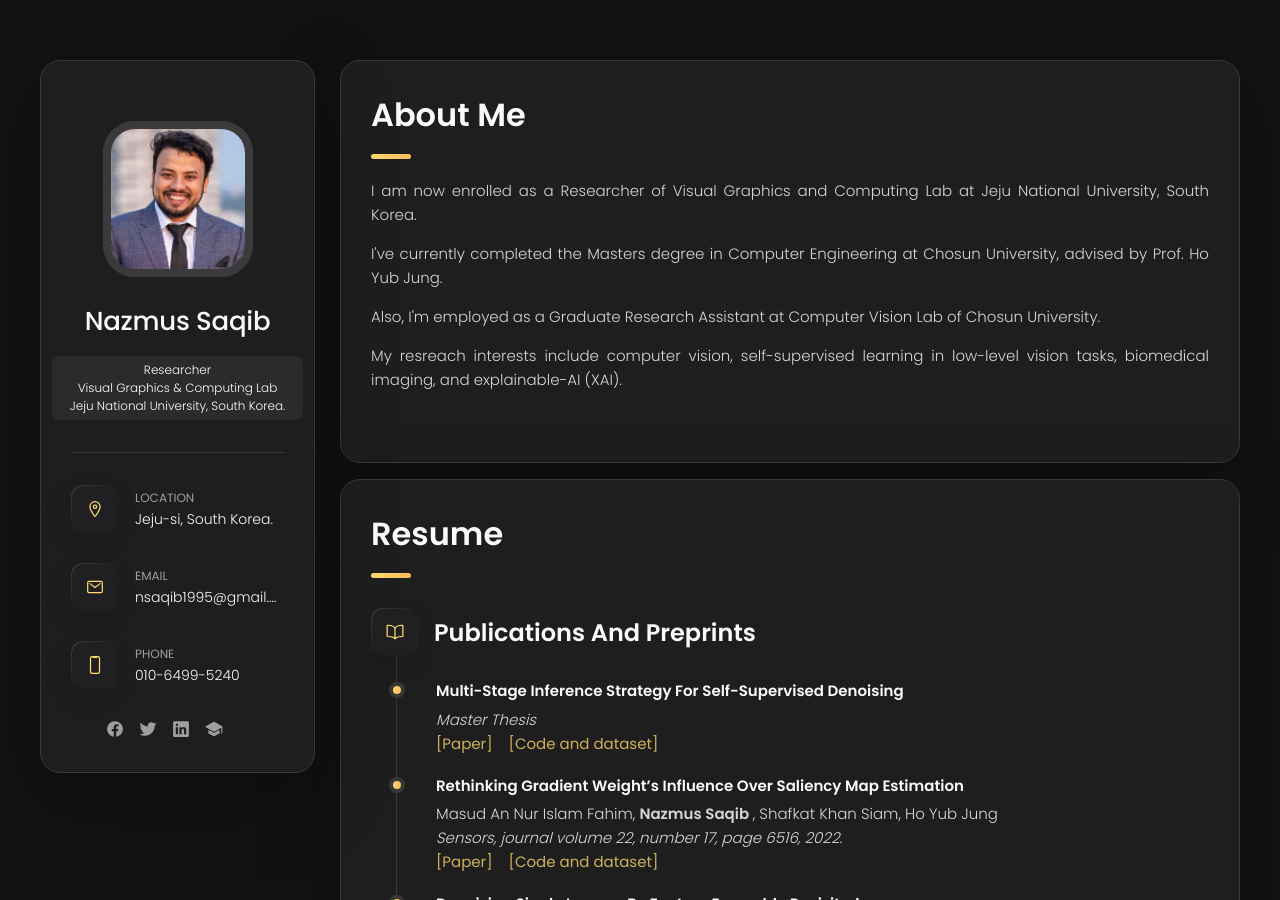
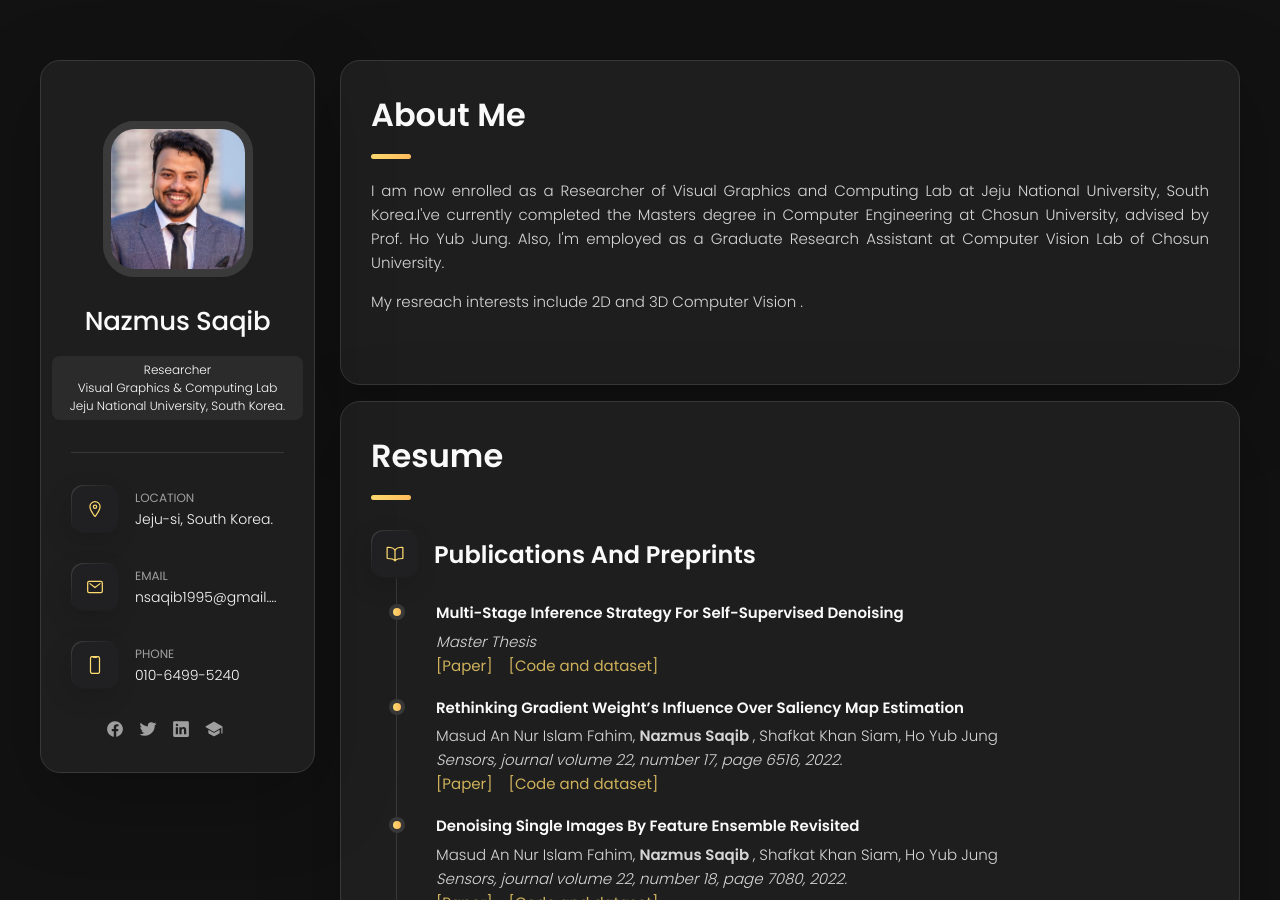
Before and after one commit to saqibnazmus/saqibnazmus.github.io, a Jekyll site: the page built from index.html, in a window 1280 px wide and 900 px high. Built offline with Jekyll 4.4.1, drawn with Linux system fonts in a browser that asks for light colours.

Commit message:
Update about.yml

```diff
--- a/_data/about.yml
+++ b/_data/about.yml
@@ -3,10 +3,8 @@ me:
   designation: Researcher <br/> Visual Graphics & Computing Lab <br/> Jeju National University, South Korea.
   image: avatar_1.jpg
   description:
-    - I am now enrolled as a Researcher of Visual Graphics and Computing Lab at Jeju National University, South Korea.
-    - I've currently completed the Masters degree in Computer Engineering at Chosun University, advised by Prof. Ho Yub Jung.
-    - Also, I'm employed as a Graduate Research Assistant at Computer Vision Lab of Chosun University.
-    - My resreach interests include computer vision, self-supervised learning in low-level vision tasks, biomedical imaging, and explainable-AI (XAI).
+    - I am now enrolled as a Researcher of Visual Graphics and Computing Lab at Jeju National University, South Korea.I've currently completed the Masters degree in Computer Engineering at Chosun University, advised by Prof. Ho Yub Jung. Also, I'm employed as a Graduate Research Assistant at Computer Vision Lab of Chosun University.
+    - My resreach interests include 2D and 3D Computer Vision .
   contacts:
     -
       label: Location
```
